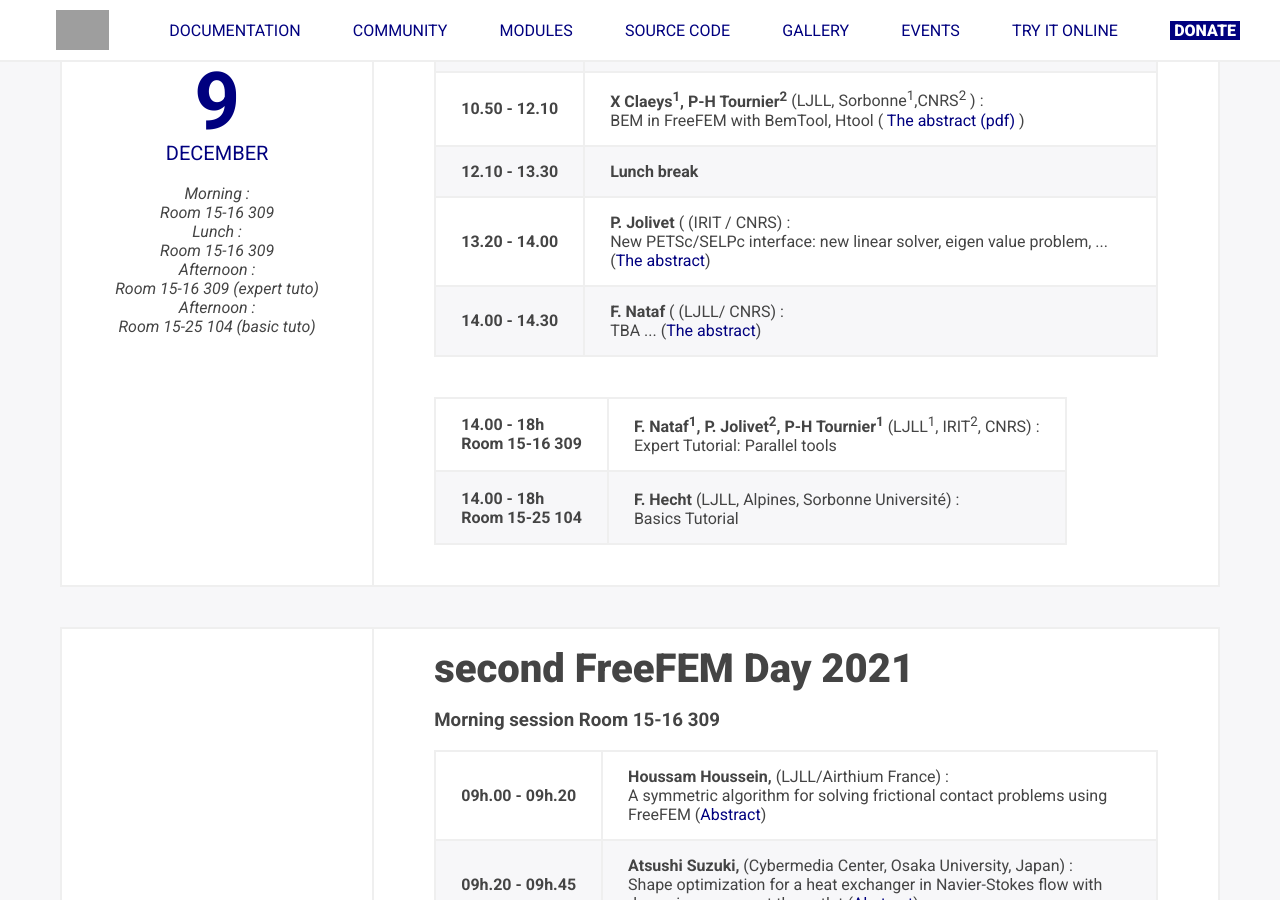
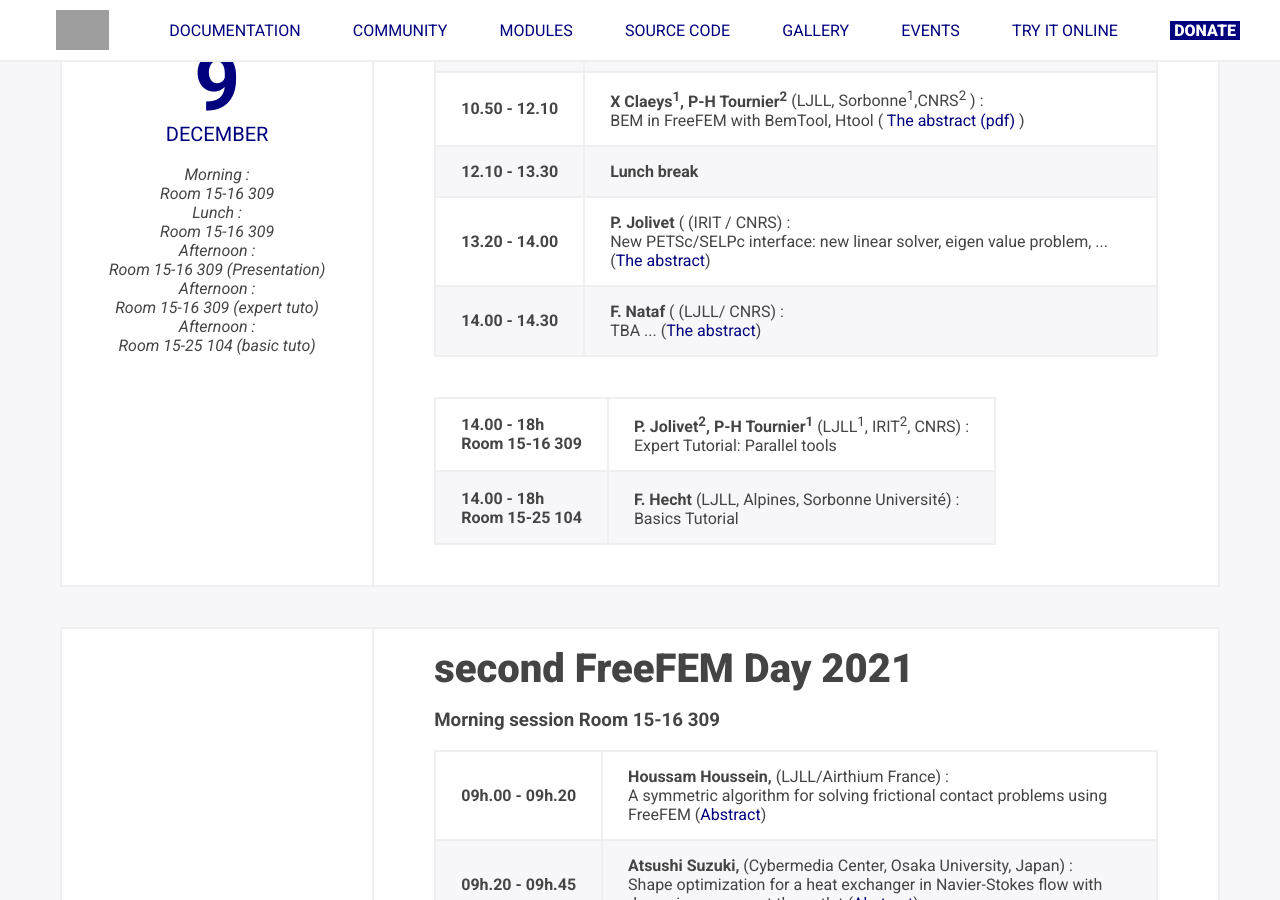
Before and after one commit to FreeFem/FreeFem-website, a Jekyll site: the page built from ffdays.md, in a window 1280 px wide and 900 px high, scrolled down 1427 px. Built offline with Jekyll 4.4.1, drawn with Linux system fonts in a browser that asks for light colours; some of the changed text lies outside the part shown.

Commit message:
update schedule

```diff
--- a/_layouts/ffdays.html
+++ b/_layouts/ffdays.html
@@ -63,6 +63,7 @@
           <p>
             <br>Morning : <br> Room 15-16 309
 	    <br> Lunch : <br> Room 15-16 309
+            <br> Afternoon :<br> Room  15-16 309 (Presentation)
             <br>Afternoon :<br> Room 15-16 309 (expert tuto)
             <br>Afternoon :<br> Room 15-25 104 (basic tuto)
           </p>
@@ -129,7 +130,7 @@
               <tr>
 				 <th scope="row">14.00 - 18h<br> Room 15-16 309</th>
                 <td>
-                  <strong> F. Nataf<sup>1</sup>, P. Jolivet<sup>2</sup>, P-H Tournier<sup>1</sup></strong> (LJLL<sup>1</sup>, IRIT<sup>2</sup>,  CNRS) :
+                  <strong>P. Jolivet<sup>2</sup>, P-H Tournier<sup>1</sup></strong> (LJLL<sup>1</sup>, IRIT<sup>2</sup>,  CNRS) :
                   <br>
                   Expert Tutorial: Parallel tools
                 </td>
@@ -156,7 +157,7 @@
 	    <br> Lunch : <br> Room 15-16 309
 	    <br> Seminar : <br> Room 15-16 309
             <br> Afternoon :<br> Room  15-16 309 (expert tuto)
-            <br> Afternoon :<br> Room  15-25 104   (basic tuto)
+            <br> Afternoon :<br> Room  15-25 104 (basic tuto)
           </p>
         </div>
         <div class="program">
@@ -267,7 +268,7 @@
               <tr>
 				 <th scope="row">15.00 - 18h<br> Room 16-15 309</th>
                 <td>
-                  <strong>F. Nataf<sup>1</sup>, P. Jolivet<sup>2</sup>, P-H Tournier<sup>1</sup></strong> (LJLL<sup>1</sup>, IRIT<sup>2</sup>,  CNRS) :
+                  <strong>P. Jolivet<sup>2</sup>, P-H Tournier<sup>1</sup></strong> (LJLL<sup>1</sup>, IRIT<sup>2</sup>,  CNRS) :
                   <br>
                   Expert Tutorial: Parallel tools II
                 </td>
```
